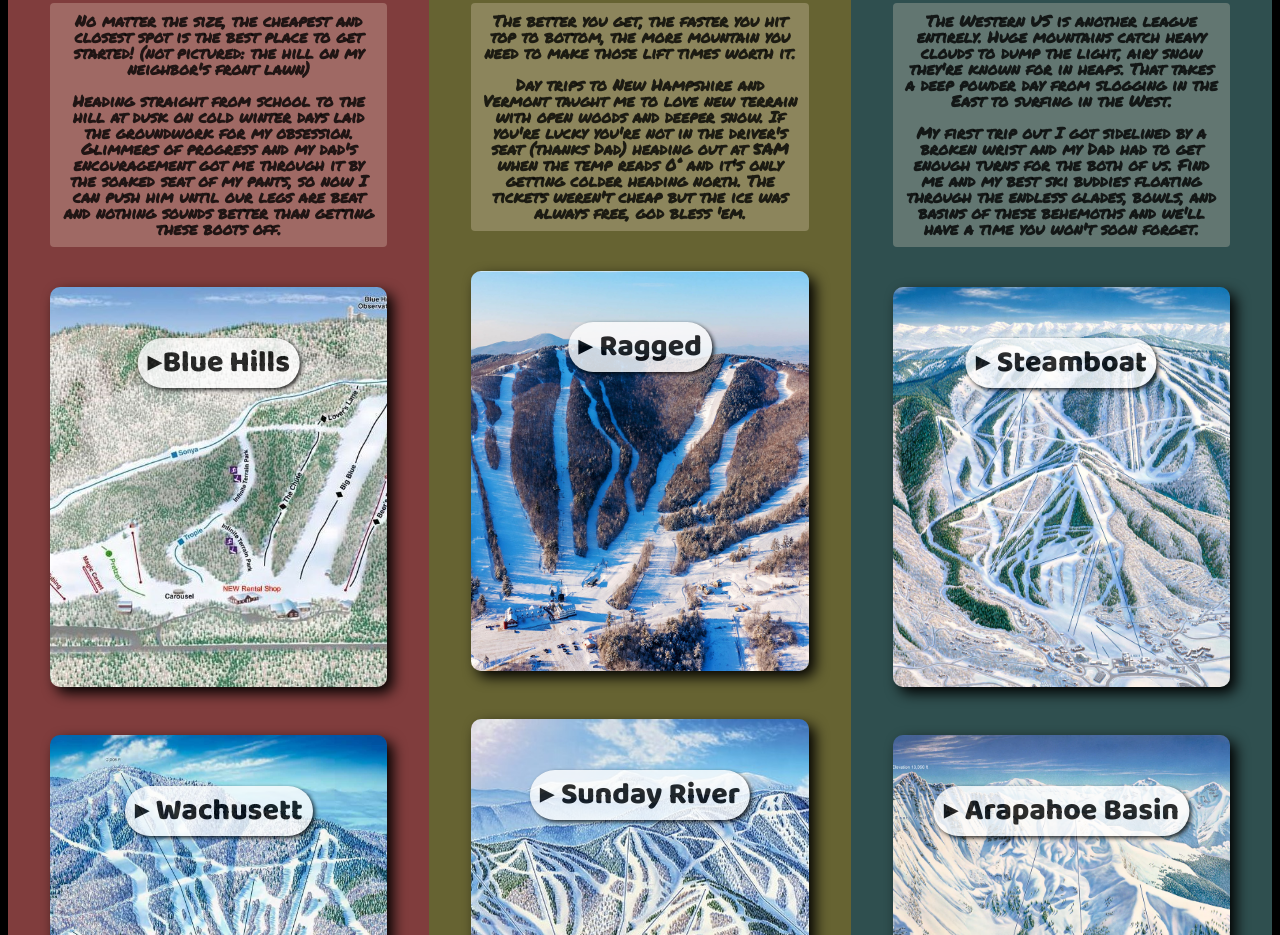
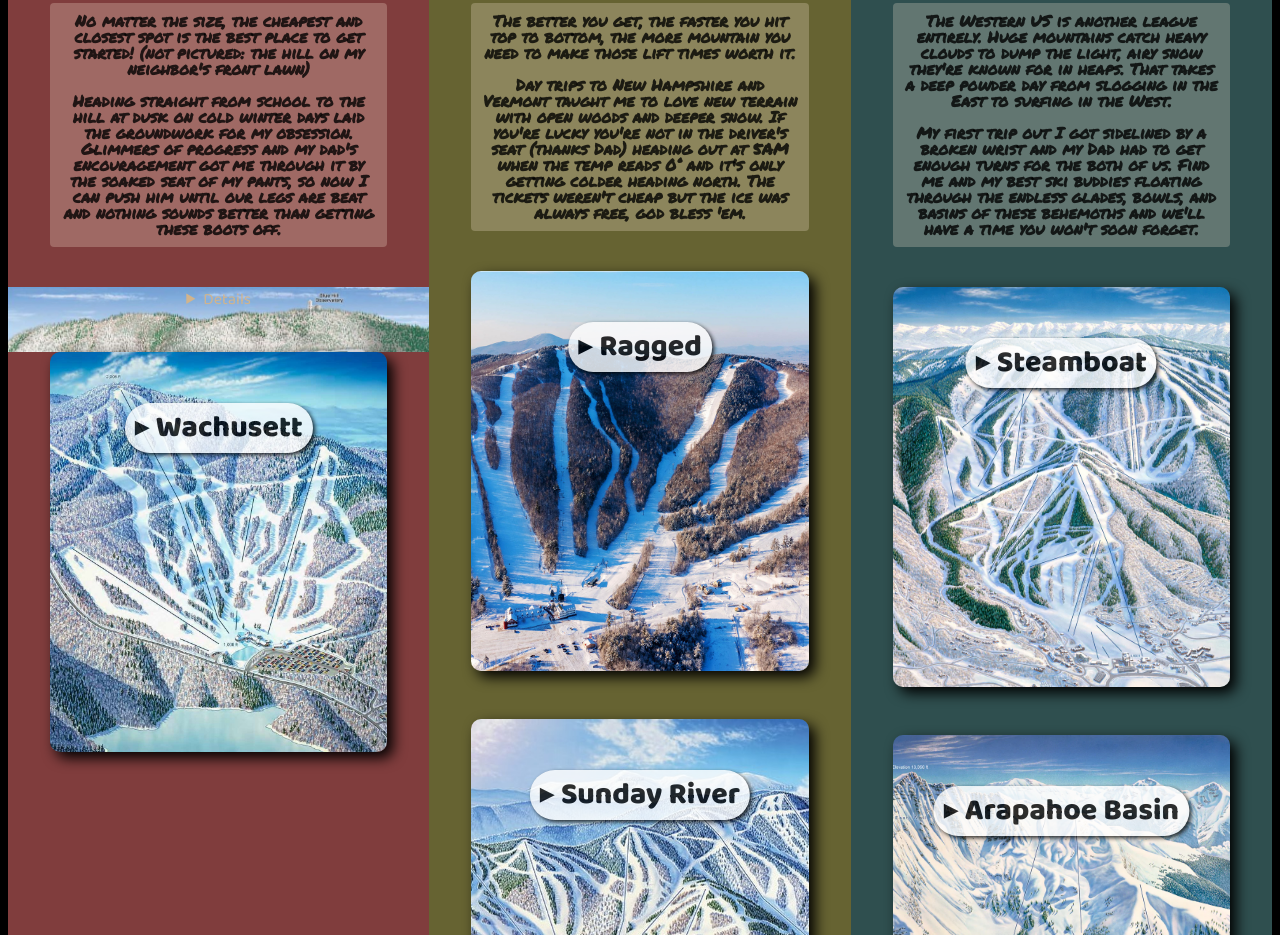
Before and after one commit to firetending/snowboard, a website: page index.html in a window 1280 px wide. Shown: the part 487-1422 px from the top of the page. Drawn offline with Linux system fonts and the light colour scheme.

Commit message:
cool accident

```diff
--- a/index.html
+++ b/index.html
@@ -45,17 +45,21 @@
                dusk on cold winter days laid the groundwork for my obsession. Glimmers of progress and my dad's
                encouragement got me through it by the soaked seat of my pants, so now I can push him
                until our legs are beat and nothing sounds better than getting these boots off.</p>
-            <div class="mountain">
+            <div id="bluehills" class="mountain">
                <details>
-                  <summary class="image-text-container">
-                     <img class="image-text-img" src="./graphics/blue-hills_trailmap.jpg" alt="trailmap blue hills">
+                  <div class="image-text-container">
+                     <summary>
                         <h3 class="image-text-txt">&#9656;Blue Hills</h3>
                      </summary>
+                     <!-- <img class="image-text-img" src="./graphics/blue-hills_trailmap.jpg" alt="trailmap blue hills"> -->
+                     <div class="details-text">
                         <p>Canton, MA</p>
                         <p>Elevation: 635ft</p>
                         <p>Vertical Drop: 309ft</p>
                         <p>Skiable: 60 acres</p>
                         <!-- <p>Trails: 8</p> -->
+                     </div>
+                  </div>
                </details>
             </div>
             <div class="mountain">
@@ -75,7 +79,8 @@
          </article>
          <article id="art2" class="flex-container2">
             <h2 class="section-head">Getting Better: <br>Driving Further</h2>
-            <p class="blurb">The better you get, the faster you hit top to bottom, the more mountain you need to make those lift times worth it.<br><br>Day trips
+            <p class="blurb">The better you get, the faster you hit top to bottom, the more mountain you need to make
+               those lift times worth it.<br><br>Day trips
                to New Hampshire and Vermont taught me to love new terrain with open woods and deeper snow. If you're
                lucky you're not in the driver's seat (thanks Dad) heading out at 5AM when the temp reads 0&deg; and
                it's only getting colder heading north. The tickets weren't cheap but the ice was always free,
--- a/styles.css
+++ b/styles.css
@@ -355,6 +355,13 @@
     box-shadow: 2px 2px 4px black;
 }
 
+#bluehills {
+    background-image: url('./graphics/blue-hills_trailmap.jpg');
+    background-repeat: no-repeat;
+    background-attachment: fixed;
+    background-size: cover;
+}
+
 details {
     text-align: center;
     height: fit-content;
@@ -367,6 +374,10 @@
 summary {
     text-align: center;
     list-style: none;
+}
+
+.details-text {
+    position: absolute;
 }
 
 footer {
```
Lines whose indentation alone changed are shown as unchanged.
